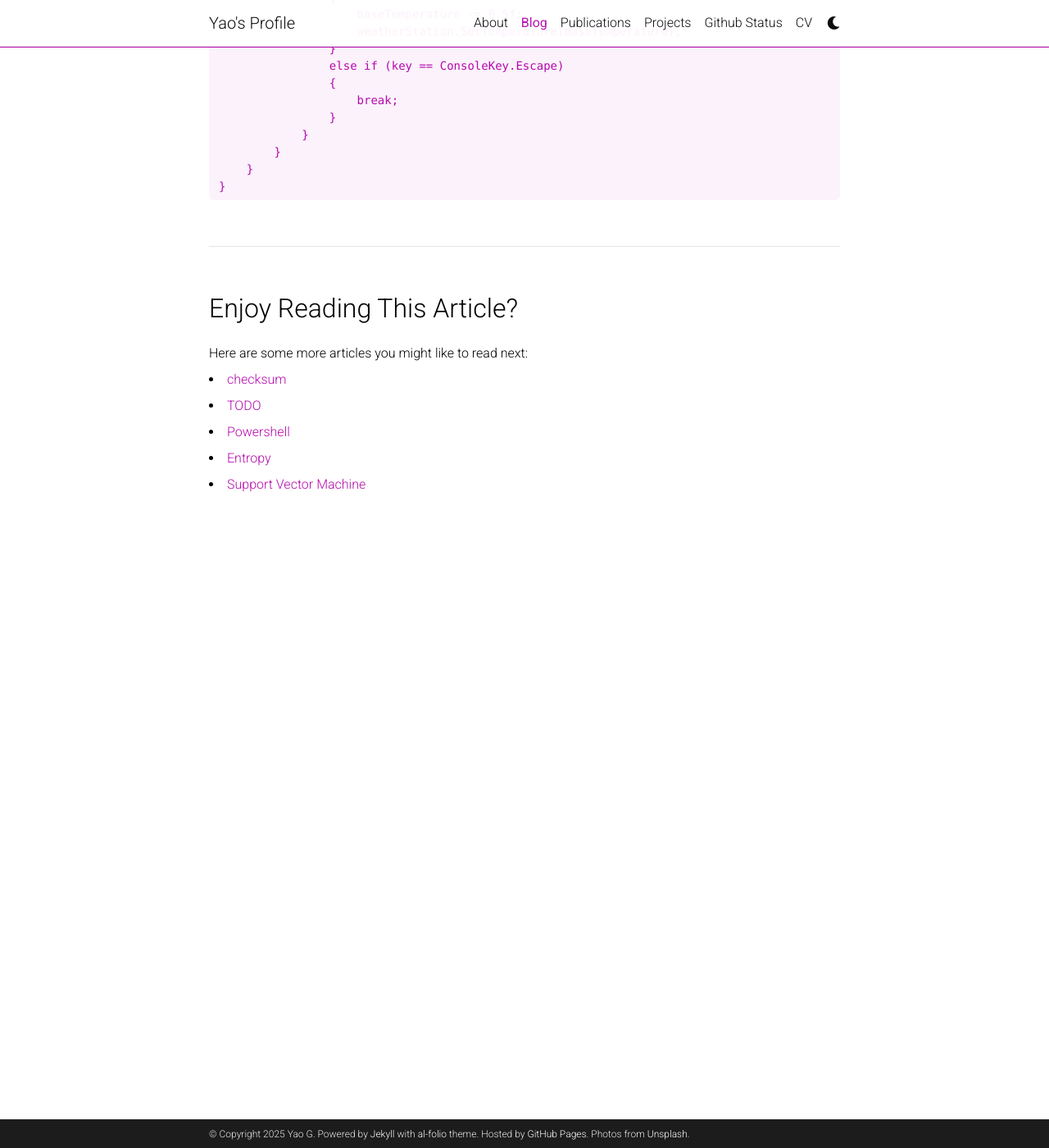
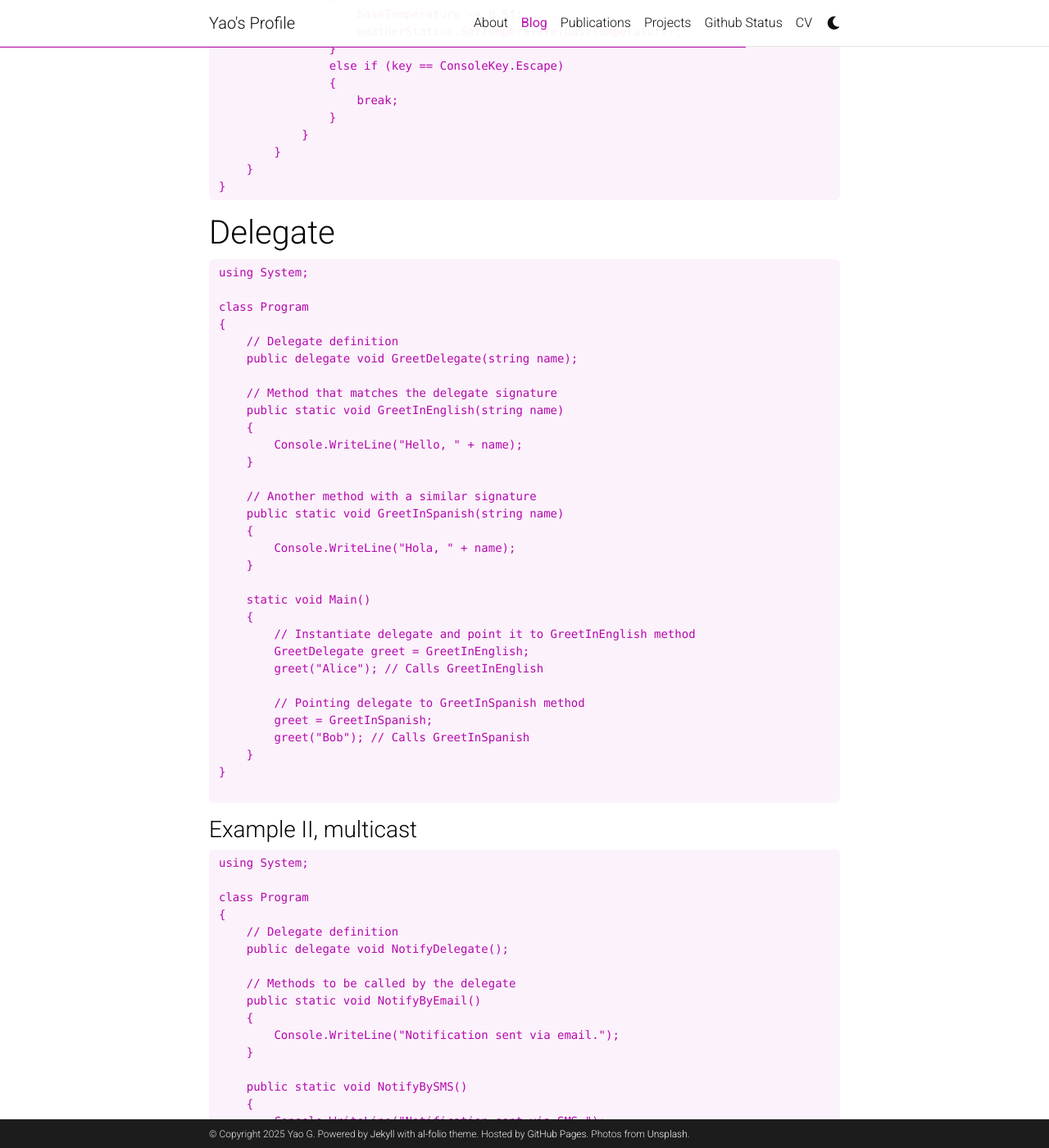
Before and after one commit to YaolinGe/Profile, a Jekyll site: the page built from _posts/2025-02-20-async.md, in a window 1280 px wide and 1400 px high, scrolled down 3585 px. Shown: the whole window at 82% size. Built offline with Jekyll 4.4.1, drawn with Linux system fonts in a browser that asks for light colours; comment, search, counter and statistics services are not loaded; a style sheet for code colours, icons or effects is not loaded; some of the changed text lies outside the part shown.

Commit message:
update notes about pixels

````diff
--- a/_posts/2025-02-20-async.md
+++ b/_posts/2025-02-20-async.md
@@ -174,3 +174,110 @@ class Program
     }
 }
 ```
+
+# Delegate
+```C#
+using System;
+
+class Program
+{
+    // Delegate definition
+    public delegate void GreetDelegate(string name);
+
+    // Method that matches the delegate signature
+    public static void GreetInEnglish(string name)
+    {
+        Console.WriteLine("Hello, " + name);
+    }
+
+    // Another method with a similar signature
+    public static void GreetInSpanish(string name)
+    {
+        Console.WriteLine("Hola, " + name);
+    }
+
+    static void Main()
+    {
+        // Instantiate delegate and point it to GreetInEnglish method
+        GreetDelegate greet = GreetInEnglish;
+        greet("Alice"); // Calls GreetInEnglish
+
+        // Pointing delegate to GreetInSpanish method
+        greet = GreetInSpanish;
+        greet("Bob"); // Calls GreetInSpanish
+    }
+}
+
+```
+
+### Example II, multicast
+
+```C#
+using System;
+
+class Program
+{
+    // Delegate definition
+    public delegate void NotifyDelegate();
+
+    // Methods to be called by the delegate
+    public static void NotifyByEmail()
+    {
+        Console.WriteLine("Notification sent via email.");
+    }
+
+    public static void NotifyBySMS()
+    {
+        Console.WriteLine("Notification sent via SMS.");
+    }
+
+    static void Main()
+    {
+        // Create a multicast delegate by combining two methods
+        NotifyDelegate notify = NotifyByEmail;
+        notify += NotifyBySMS;  // Add another method to the delegate
+
+        // Calls both methods
+        notify();
+    }
+}
+
+```
+
+### Example III, dynamic invocation
+
+```C#
+using System;
+
+class Program
+{
+    // Delegate definition
+    public delegate int Operation(int a, int b);
+
+    // Methods to be passed to the delegate
+    public static int Add(int a, int b)
+    {
+        return a + b;
+    }
+
+    public static int Multiply(int a, int b)
+    {
+        return a * b;
+    }
+
+    // Method that accepts a delegate
+    public static void PerformOperation(int a, int b, Operation operation)
+    {
+        int result = operation(a, b);
+        Console.WriteLine("Result: " + result);
+    }
+
+    static void Main()
+    {
+        // Passing methods via delegate
+        PerformOperation(5, 3, Add);       // Calls Add
+        PerformOperation(5, 3, Multiply);  // Calls Multiply
+    }
+}
+
+```
````
Also changed, not shown: _posts/2025-03-05-pixels.md (added, +8 -0 lines).
